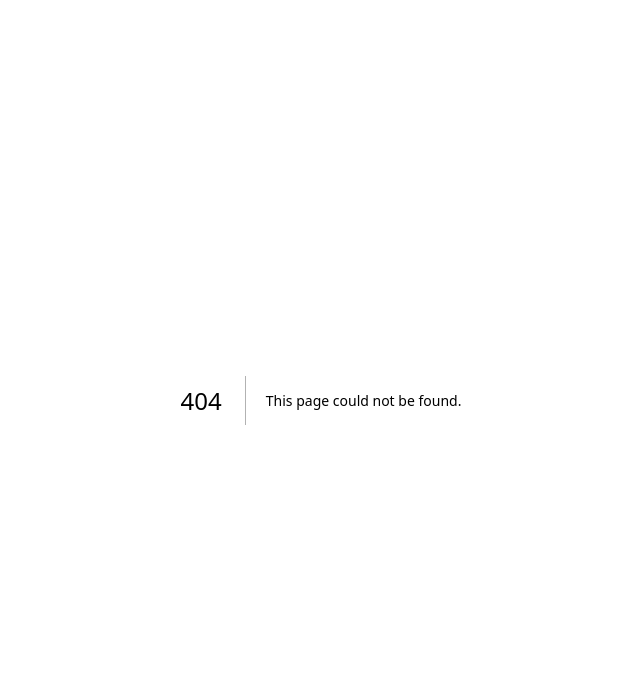
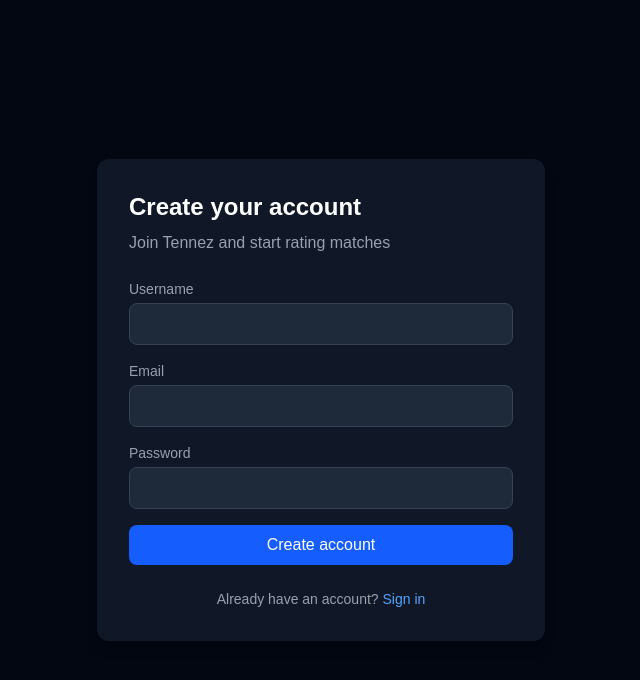
Before and after one commit to saivemu/tennez, a Next.js app: page /auth/signup in a window 1280 px wide. Before the commit this address had no page. Shown: the top 680 px of the page, without its empty margins (319-959 px from the left). Built offline with nearby package versions, Linux system fonts and the light colour scheme; no server answers.

Commit message:
feat: add auth pages - login, signup, callback

```diff
--- /dev/null
+++ b/src/app/auth/callback/route.ts
@@ -0,0 +1,14 @@
+import { createClient } from '@/lib/supabase/server'
+import { NextResponse } from 'next/server'
+
+export async function GET(request: Request) {
+  const { searchParams, origin } = new URL(request.url)
+  const code = searchParams.get('code')
+
+  if (code) {
+    const supabase = await createClient()
+    await supabase.auth.exchangeCodeForSession(code)
+  }
+
+  return NextResponse.redirect(`${origin}/`)
+}
--- /dev/null
+++ b/src/app/auth/login/page.tsx
@@ -0,0 +1,83 @@
+'use client'
+
+import { useState } from 'react'
+import { createClient } from '@/lib/supabase/client'
+import { useRouter } from 'next/navigation'
+import Link from 'next/link'
+
+export default function LoginPage() {
+  const [email, setEmail] = useState('')
+  const [password, setPassword] = useState('')
+  const [error, setError] = useState<string | null>(null)
+  const [loading, setLoading] = useState(false)
+  const router = useRouter()
+  const supabase = createClient()
+
+  async function handleLogin(e: React.FormEvent) {
+    e.preventDefault()
+    setLoading(true)
+    setError(null)
+
+    const { error } = await supabase.auth.signInWithPassword({
+      email,
+      password,
+    })
+
+    if (error) {
+      setError(error.message)
+      setLoading(false)
+    } else {
+      router.push('/')
+      router.refresh()
+    }
+  }
+
+  return (
+    <div className="min-h-screen flex items-center justify-center bg-gray-950">
+      <div className="w-full max-w-md p-8 bg-gray-900 rounded-xl shadow-lg">
+        <h1 className="text-2xl font-bold text-white mb-2">Welcome back</h1>
+        <p className="text-gray-400 mb-6">Sign in to your Tennez account</p>
+
+        <form onSubmit={handleLogin} className="space-y-4">
+          <div>
+            <label className="block text-sm text-gray-400 mb-1">Email</label>
+            <input
+              type="email"
+              value={email}
+              onChange={(e) => setEmail(e.target.value)}
+              className="w-full px-4 py-2 bg-gray-800 text-white rounded-lg border border-gray-700 focus:outline-none focus:border-blue-500"
+              required
+            />
+          </div>
+          <div>
+            <label className="block text-sm text-gray-400 mb-1">Password</label>
+            <input
+              type="password"
+              value={password}
+              onChange={(e) => setPassword(e.target.value)}
+              className="w-full px-4 py-2 bg-gray-800 text-white rounded-lg border border-gray-700 focus:outline-none focus:border-blue-500"
+              required
+            />
+          </div>
+
+          {error && <p className="text-red-400 text-sm">{error}</p>}
+
+          <button
+            type="submit"
+            disabled={loading}
+            className="w-full py-2 bg-blue-600 hover:bg-blue-700 text-white rounded-lg font-medium transition disabled:opacity-50"
+          >
+            {loading ? 'Signing in...' : 'Sign in'}
+          </button>
+        </form>
+
+        <p className="text-gray-400 text-sm mt-6 text-center">
+          Don't have an account?{' '}
+          <Link href="/auth/signup" className="text-blue-400 hover:underline">
+            Sign up
+          </Link>
+        </p>
+      </div>
+    </div>
+  )
+}
--- /dev/null
+++ b/src/app/auth/signup/page.tsx
@@ -0,0 +1,108 @@
+'use client'
+
+import { useState } from 'react'
+import { createClient } from '@/lib/supabase/client'
+import { useRouter } from 'next/navigation'
+import Link from 'next/link'
+
+export default function SignupPage() {
+  const [email, setEmail] = useState('')
+  const [password, setPassword] = useState('')
+  const [username, setUsername] = useState('')
+  const [error, setError] = useState<string | null>(null)
+  const [loading, setLoading] = useState(false)
+  const [success, setSuccess] = useState(false)
+  const router = useRouter()
+  const supabase = createClient()
+
+  async function handleSignup(e: React.FormEvent) {
+    e.preventDefault()
+    setLoading(true)
+    setError(null)
+
+    const { error } = await supabase.auth.signUp({
+      email,
+      password,
+      options: {
+        data: { username, display_name: username }
+      }
+    })
+
+    if (error) {
+      setError(error.message)
+      setLoading(false)
+    } else {
+      setSuccess(true)
+    }
+  }
+
+  if (success) {
+    return (
+      <div className="min-h-screen flex items-center justify-center bg-gray-950">
+        <div className="w-full max-w-md p-8 bg-gray-900 rounded-xl shadow-lg text-center">
+          <h1 className="text-2xl font-bold text-white mb-2">Check your email</h1>
+          <p className="text-gray-400">We sent a confirmation link to <span className="text-white">{email}</span></p>
+        </div>
+      </div>
+    )
+  }
+
+  return (
+    <div className="min-h-screen flex items-center justify-center bg-gray-950">
+      <div className="w-full max-w-md p-8 bg-gray-900 rounded-xl shadow-lg">
+        <h1 className="text-2xl font-bold text-white mb-2">Create your account</h1>
+        <p className="text-gray-400 mb-6">Join Tennez and start rating matches</p>
+
+        <form onSubmit={handleSignup} className="space-y-4">
+          <div>
+            <label className="block text-sm text-gray-400 mb-1">Username</label>
+            <input
+              type="text"
+              value={username}
+              onChange={(e) => setUsername(e.target.value)}
+              className="w-full px-4 py-2 bg-gray-800 text-white rounded-lg border border-gray-700 focus:outline-none focus:border-blue-500"
+              required
+            />
+          </div>
+          <div>
+            <label className="block text-sm text-gray-400 mb-1">Email</label>
+            <input
+              type="email"
+              value={email}
+              onChange={(e) => setEmail(e.target.value)}
+              className="w-full px-4 py-2 bg-gray-800 text-white rounded-lg border border-gray-700 focus:outline-none focus:border-blue-500"
+              required
+            />
+          </div>
+          <div>
+            <label className="block text-sm text-gray-400 mb-1">Password</label>
+            <input
+              type="password"
+              value={password}
+              onChange={(e) => setPassword(e.target.value)}
+              className="w-full px-4 py-2 bg-gray-800 text-white rounded-lg border border-gray-700 focus:outline-none focus:border-blue-500"
+              required
+            />
+          </div>
+
+          {error && <p className="text-red-400 text-sm">{error}</p>}
+
+          <button
+            type="submit"
+            disabled={loading}
+            className="w-full py-2 bg-blue-600 hover:bg-blue-700 text-white rounded-lg font-medium transition disabled:opacity-50"
+          >
+            {loading ? 'Creating account...' : 'Create account'}
+          </button>
+        </form>
+
+        <p className="text-gray-400 text-sm mt-6 text-center">
+          Already have an account?{' '}
+          <Link href="/auth/login" className="text-blue-400 hover:underline">
+            Sign in
+          </Link>
+        </p>
+      </div>
+    </div>
+  )
+}
```
